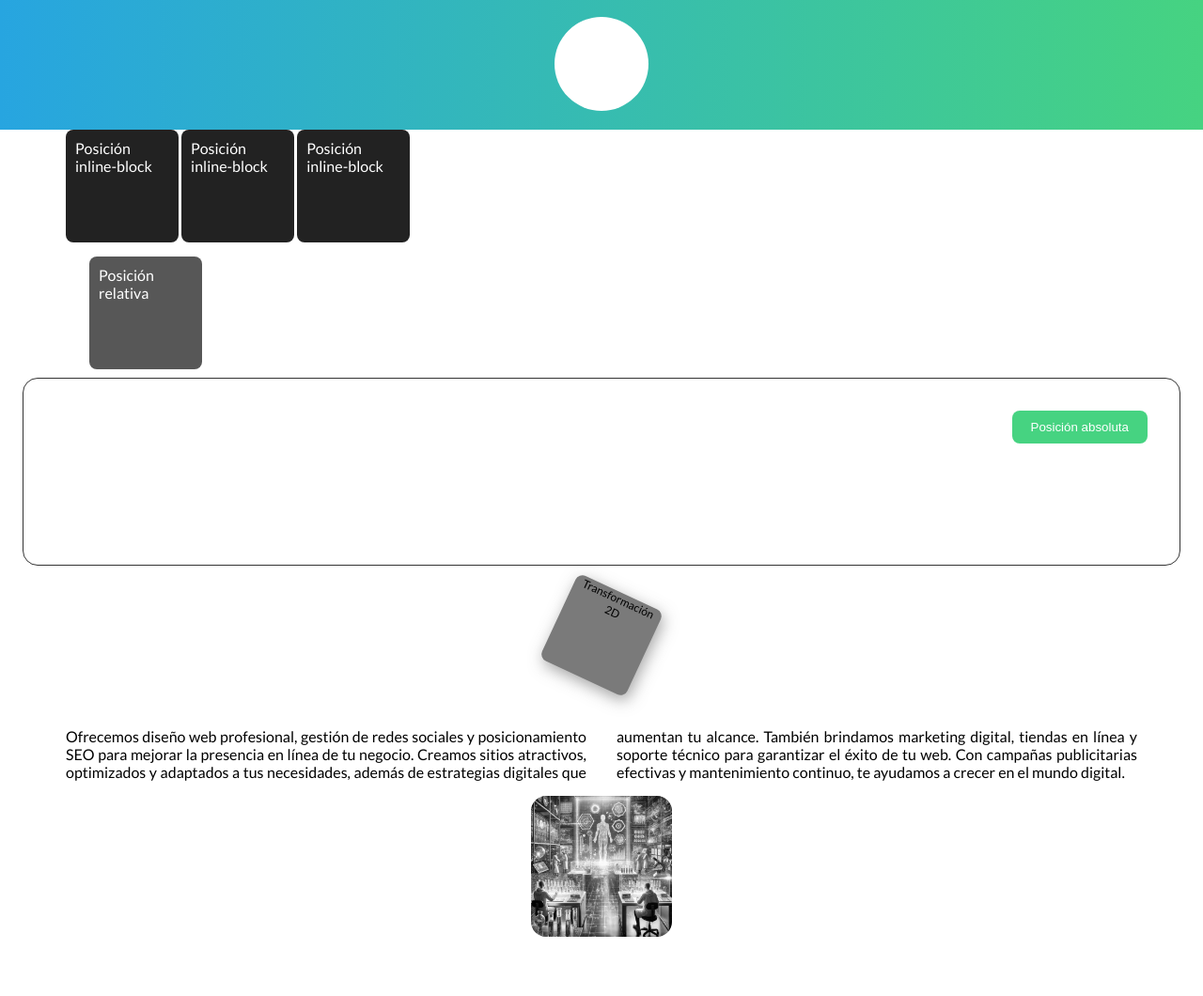
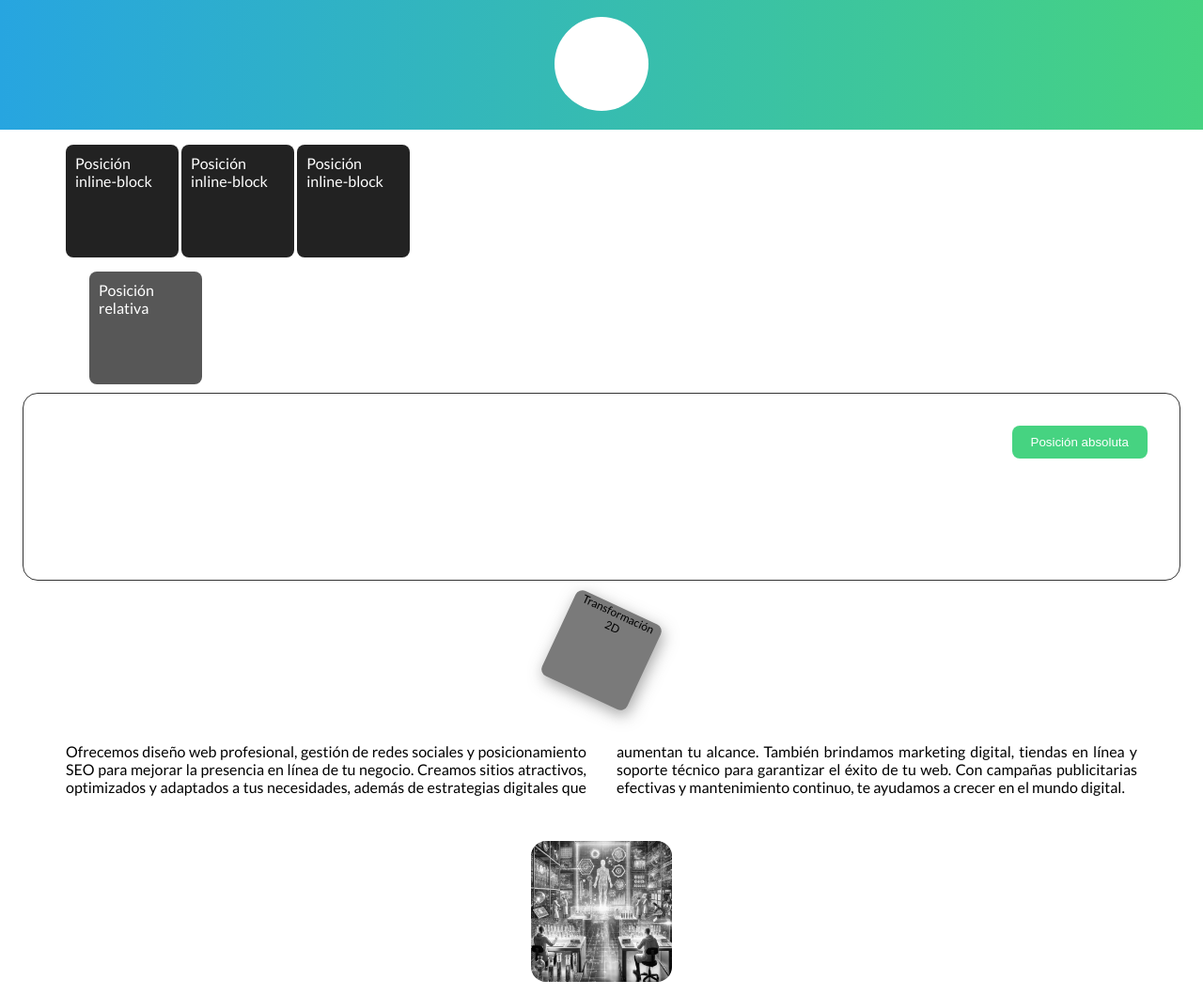
Before and after one commit to Anabln8/repositorio-curso, a plain HTML site: page proyecto-css/index.html in a window 1280 px wide. Shown: the part 460-1520 px from the top of the page at 94% size. Drawn offline with Linux system fonts and the light colour scheme.

Commit message:
cambios pequeños  practica css

```diff
--- a/proyecto-css/style.css
+++ b/proyecto-css/style.css
@@ -76,6 +76,7 @@ h2,h3{
     color: #ffffff;
     padding: 10px;
     border-radius: 8px;
+    margin-top: 16px;
 }
 
  /* Ejercicio 14 - Posicionamiento relativo */
@@ -199,7 +200,7 @@ button:hover{
 .columnas{
     column-count: 2;
     column-gap: 32px;
-    padding-top: 32px;
+    padding-block: 32px;
     text-align: justify;
 }
 /* Ejercicio 25 - Filtros CSS */
@@ -217,6 +218,7 @@ button:hover{
 .contenedor-overlay img {
     display: block;
     width: 100%;
+
 }
 .overlay {
     position: absolute;
@@ -229,7 +231,7 @@ button:hover{
     display: flex;
     justify-content: center;
     align-items: center;
-    font-size: 20px;
+    font-size: 16px;
     opacity: 0;
     transition: opacity 0.3s ease-in-out;
 }
```
